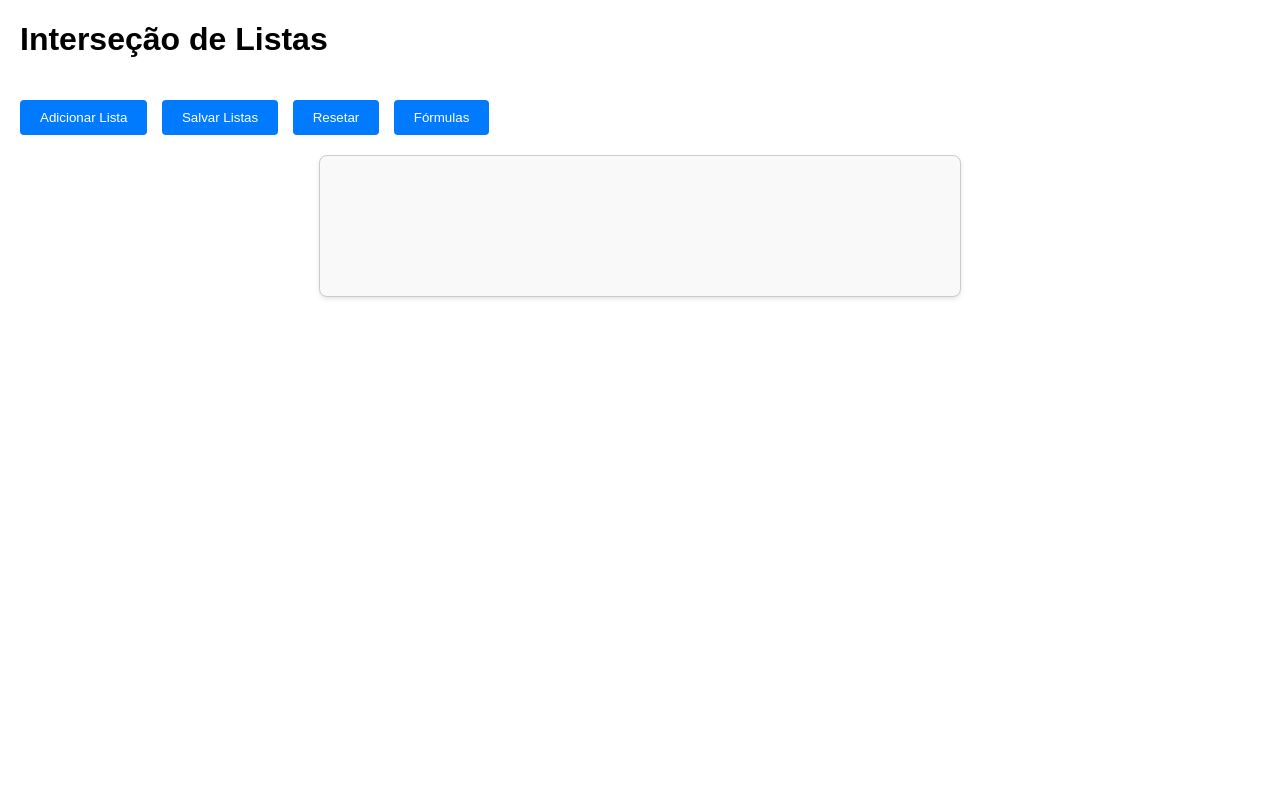
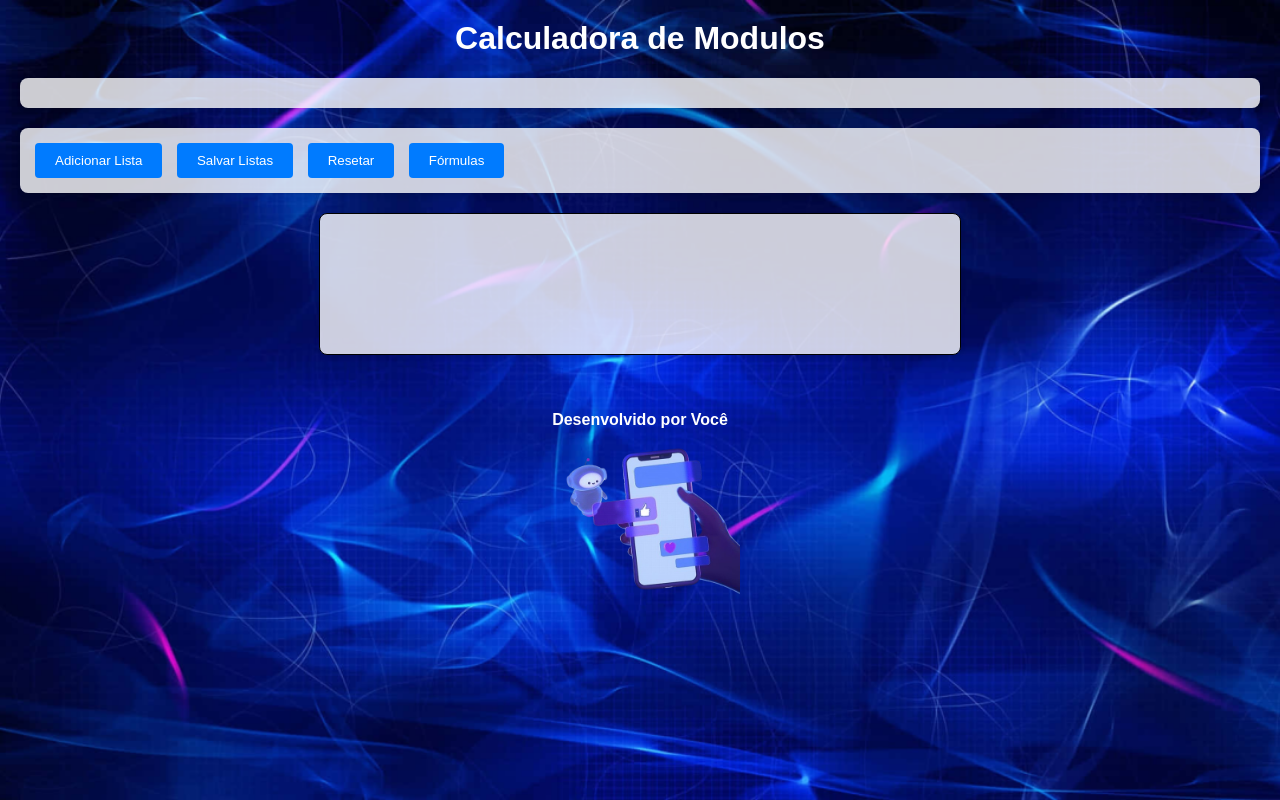
Before and after one commit to Maelzitoto/Calculadora-de-modulos, a Flask app: page / in a window 1280 px wide. Run offline with Flask 3, Linux system fonts and the light colour scheme.

Commit message:
mudanças em geral

```diff
--- a/static/css/index.css
+++ b/static/css/index.css
@@ -1,6 +1,12 @@
 body {
     font-family: Arial, sans-serif;
     margin: 20px;
+    background-image: url("/static/images/background.png"); /* Caminho da imagem */
+    background-size: cover; /* Faz a imagem cobrir toda a tela */
+    background-position: center; /* Centraliza a imagem */
+    background-repeat: no-repeat; /* Evita repetição da imagem */
+    background-attachment: fixed; /* Fixa a imagem ao rolar a página */
+    color: #000000; /* Cor do texto para garantir contraste */
 }
 
 .lista-container {
@@ -8,6 +14,10 @@
     flex-wrap: wrap;
     gap: 20px;
     margin-bottom: 20px;
+    background-color: rgba(255, 255, 255, 0.8); /* Fundo branco com 80% de opacidade */
+    padding: 15px;
+    border-radius: 8px;
+    box-shadow: 0 2px 4px rgba(0, 0, 0, 0.1);
 }
 
 .lista-card {
@@ -83,9 +93,9 @@
     padding: 20px;
     font-size: 1.2em;
     font-weight: bold;
-    border: 1px solid #ccc;
+    border: 1px solid #000000;
     border-radius: 8px;
-    background-color: #f9f9f9;
+    background-color: rgba(255, 255, 255, 0.8); /* Fundo branco com 80% de opacidade */
     box-shadow: 0 2px 4px rgba(0, 0, 0, 0.1);
     width: 80%;
     max-width: 600px;
@@ -105,16 +115,17 @@
     display: none;
     width: 80%;
     max-width: 600px;
+    background-color: rgba(255, 255, 255, 0.8); /* Fundo branco com 80% de opacidade */
 }
 
 #mensagem.sucesso {
-    background-color: #d4edda;
+    background-color: rgba(212, 237, 218, 0.8); /* Verde claro com 80% de opacidade */
     color: #155724;
     border: 1px solid #c3e6cb;
 }
 
 #mensagem.erro {
-    background-color: #f8d7da;
+    background-color: rgba(248, 215, 218, 0.8); /* Vermelho claro com 80% de opacidade */
     color: #721c24;
     border: 1px solid #f5c6cb;
 }
@@ -165,3 +176,36 @@
 .dropdown:hover .dropdown-conteudo {
     display: block;
 }
+
+.botoes-principais {
+    background-color: rgba(255, 255, 255, 0.8); /* Fundo branco com 80% de opacidade */
+    padding: 15px;
+    border-radius: 8px;
+    box-shadow: 0 2px 4px rgba(0, 0, 0, 0.1);
+}
+
+h1 {
+    text-align: center; /* Centraliza o texto */
+    margin-top: 20px; /* Adiciona um espaçamento no topo, se necessário */
+    color: #ffffff;
+}
+
+.footer {
+    display: flex;
+    flex-direction: column;
+    align-items: center; /* Centraliza horizontalmente */
+    justify-content: flex-end; /* Alinha no fim da página */
+    margin-top: auto; /* Empurra o footer para o fim da página */
+    padding: 20px;
+}
+.footer-text {
+    font-size: 1em;
+    font-weight: bold;
+    margin-bottom: -10px; /* Espaçamento entre o texto e o ícone */
+    color: #ffffff; /* Cor do texto */
+}
+
+.footer-icon {
+    width: 200px; /* Tamanho do ícone */
+    height: 200px; /* Tamanho do ícone */
+}
--- a/templates/index.html
+++ b/templates/index.html
@@ -8,7 +8,7 @@
     <script src="{{ url_for('static', filename='js/index.js') }}" defer></script>
 </head>
 <body>
-    <h1>Interseção de Listas</h1>
+    <h1>Calculadora de Modulos</h1>
     <form id="calcular-form" method="POST">
         <input type="hidden" name="operacao" id="operacao" value="intersecao">
         <div id="lista-container" class="lista-container">
@@ -35,6 +35,10 @@
         <div id="mensagem">
             <!-- Mensagens de feedback serão exibidas aqui -->
         </div>
+        <div class="footer">
+            <p class="footer-text">Desenvolvido por Você</p>
+            <img src="/static/images/icon.png" alt="Ícone" class="footer-icon">
+        </div>
     </form>
 </body>
 </html>
```
Also changed, not shown: static/images/background.png (added), static/images/icon.png (added).
